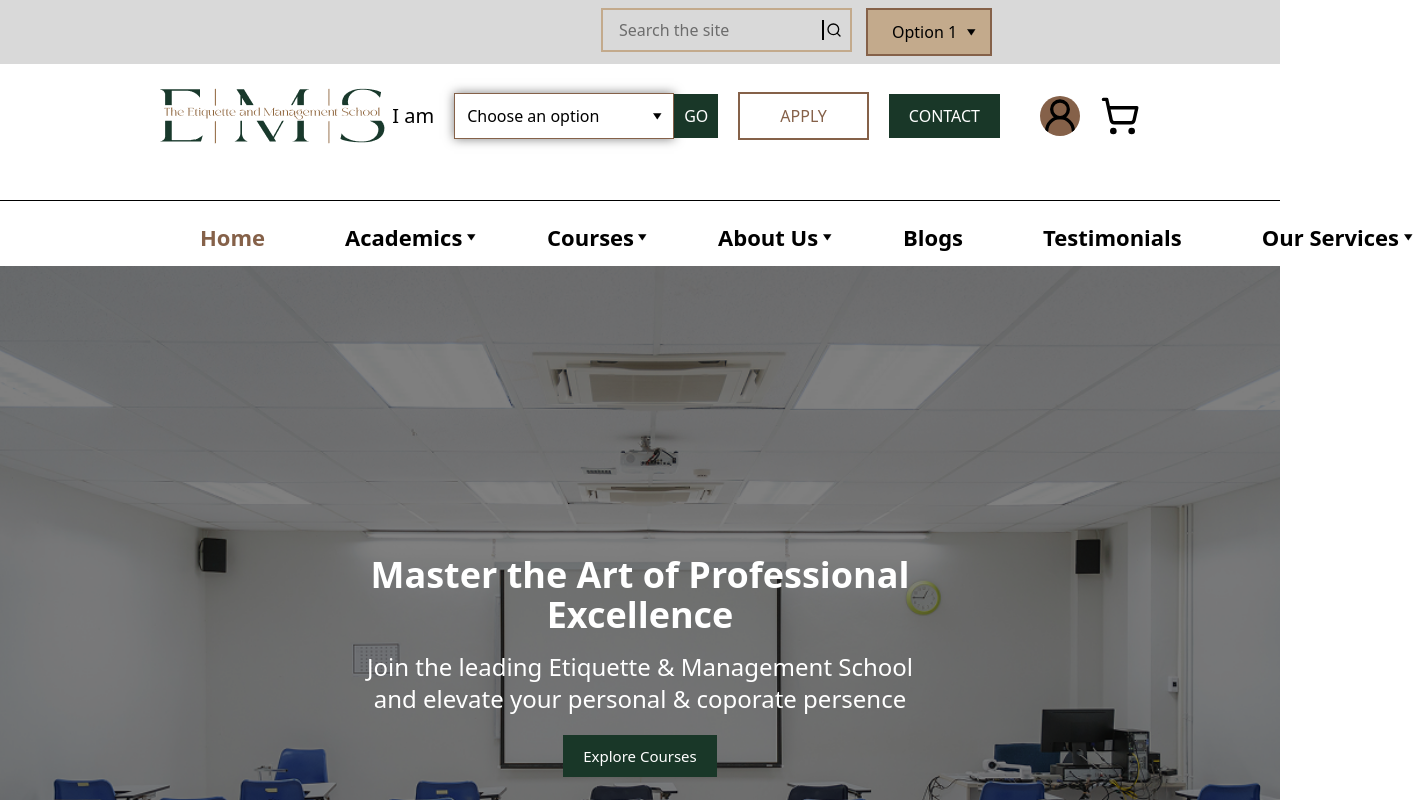
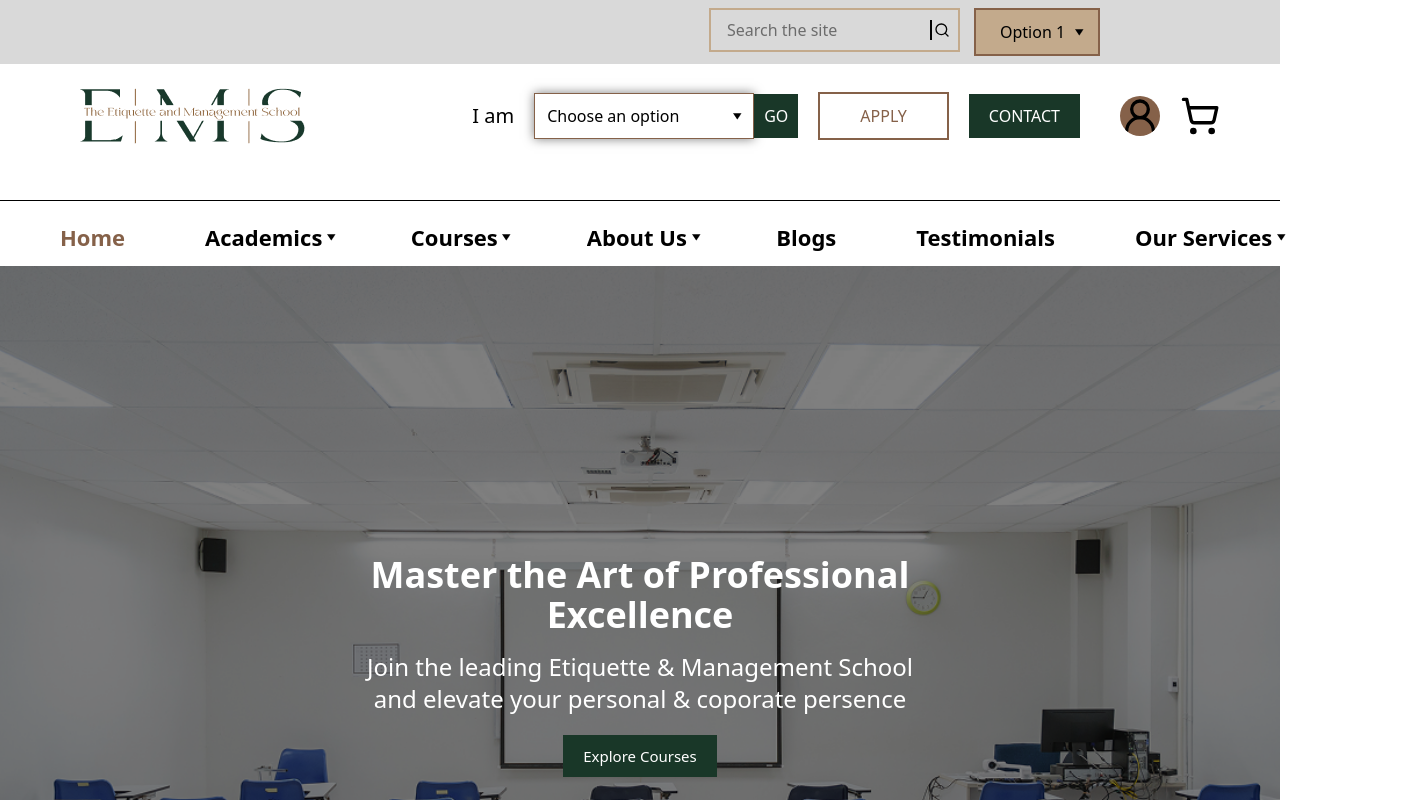
Before and after one commit to SilexsecureTeam/EMS, a React (Vite) app: page / in a window 1280 px wide. Shown: the top 800 px of the page, 1413 px wide, since content can reach past the window. Built offline with nearby package versions, Linux system fonts and the light colour scheme.

Commit message:
New Laptop View

```diff
--- a/src/components/Header.jsx
+++ b/src/components/Header.jsx
@@ -7,7 +7,7 @@ const Header = () => {
   return (
     <div>
       <div>
-        <div className='w-full pr-72 flex justify-end bg-[#D9D9D9] h-16 p-2'>
+        <div className='w-full pr-45 flex justify-end bg-[#D9D9D9] h-16 p-2'>
             <div className='relative'>
             <input className='border-2 border-[#C3AA8C] mr-3.5 pl-4 py-2' type="text" placeholder='Search the site' />
             <SearchIcon className='absolute cursor-pointer bottom-4 right-6 border-l-2 pl-0.5' size={20} color="#020202" />
@@ -21,7 +21,7 @@ const Header = () => {
                 </div>
             </div>
         </div>
-        <div className='flex justify-between px-35  mt-6 pb-14 border-b-1 '>
+        <div className='flex justify-between px-15  mt-6 pb-14 border-b-1 '>
            <div className='pl-5'>
             <img src={logo} alt="logo" />
             </div>
@@ -46,7 +46,7 @@ const Header = () => {
             <ShoppingCart size={40} />
             </div>
         </div>
-        <div className='flex header-size gap-x-20 mt-5 mb-3 pl-50 font-sm font-bold '>
+        <div className='flex header-size gap-x-20 mt-5 mb-3 pl-15 font-sm font-bold '>
             <h4 className='text-[#856149] '>Home</h4>
             <div class="flex items-center ">
              <select class="appearance-none ">
```
